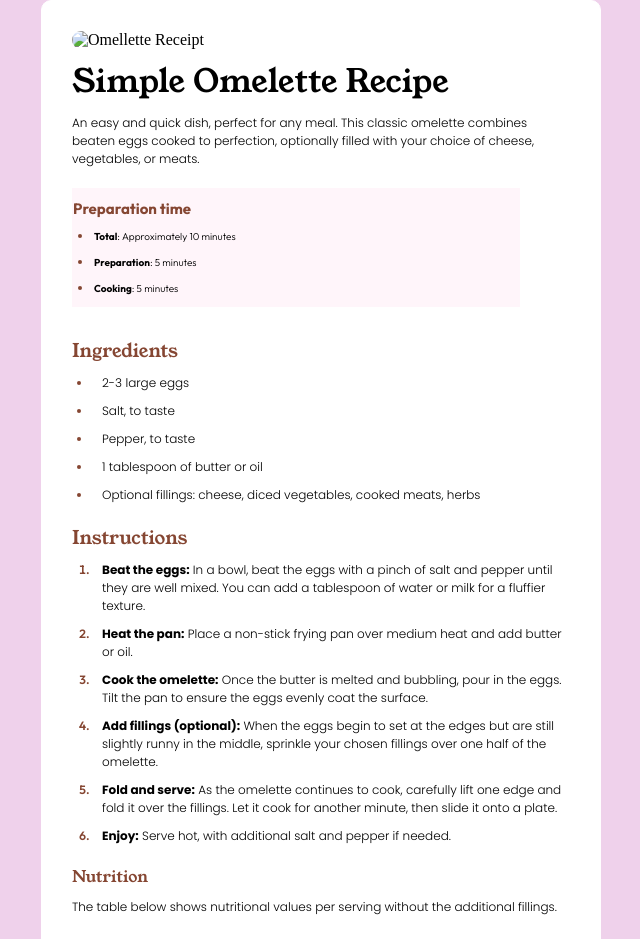
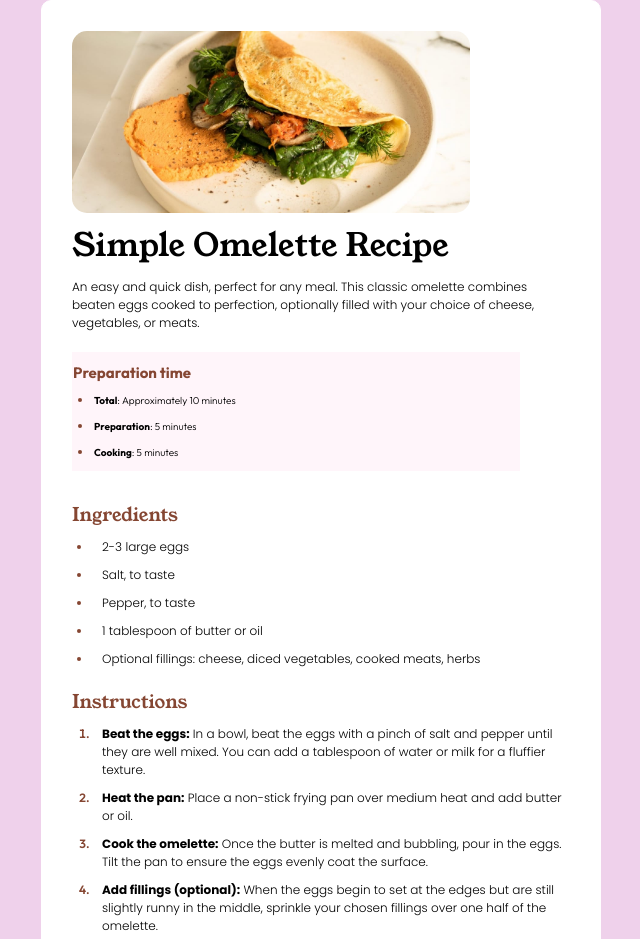
Before and after one commit to AlexxxMasonn/recipe, a plain HTML site: page index.html in a window 1280 px wide. Shown: the top 939 px of the page, without its empty margins (319-959 px from the left). Drawn offline with Linux system fonts and the light colour scheme; a web font is replaced by a local one.

Commit message:
Update index.html

```diff
--- a/index.html
+++ b/index.html
@@ -13,7 +13,7 @@
 <div class="container">
 <body>
 <div class="carta">
-   <img src="./assets/images/image-omelette.jpeg" alt="Omellette Receipt" class="recipe-image">
+   <img src="./images/image-omelette.jpeg" alt="Omellette Receipt" class="recipe-image">
 
 <h1>Simple Omelette Recipe</h1>
   <p>An easy and quick dish, perfect for any meal. This classic omelette combines beaten eggs cooked
```
